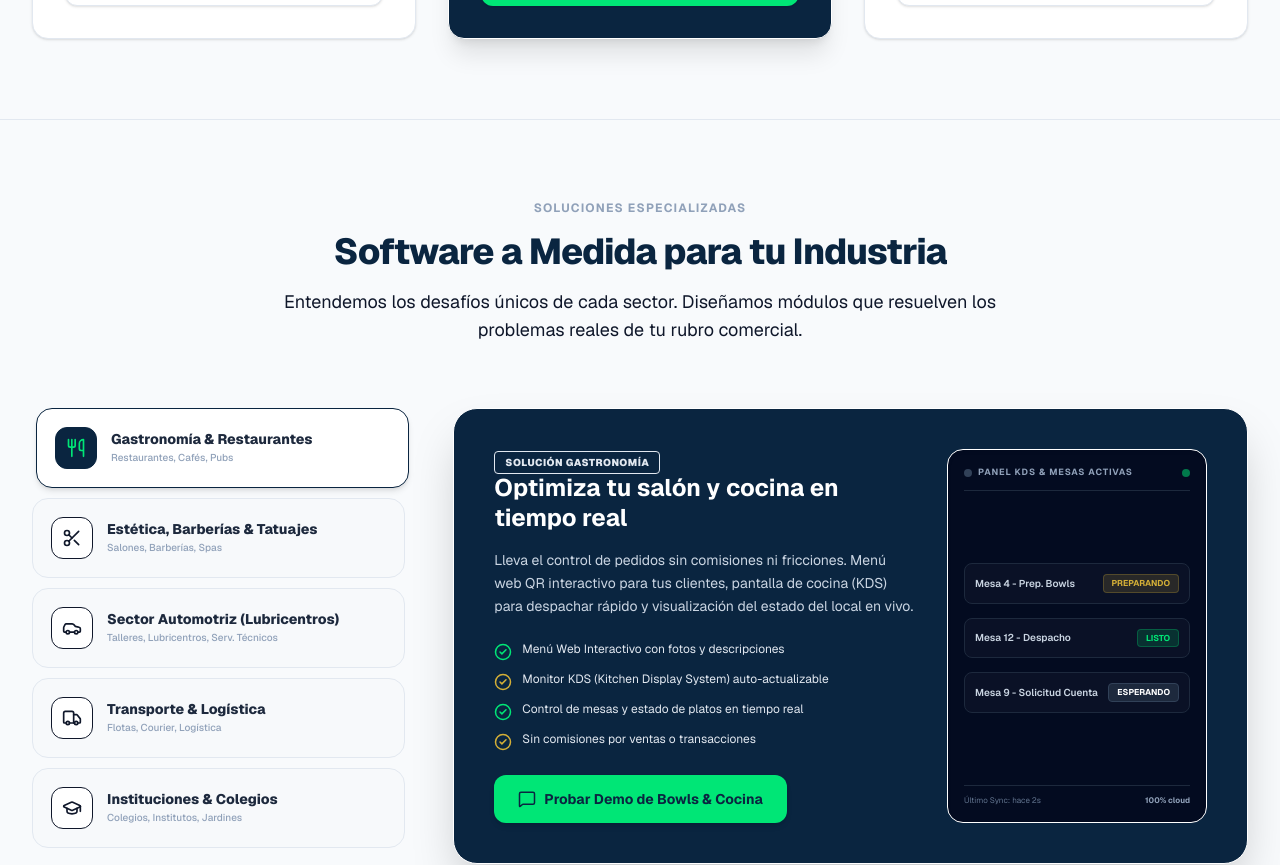
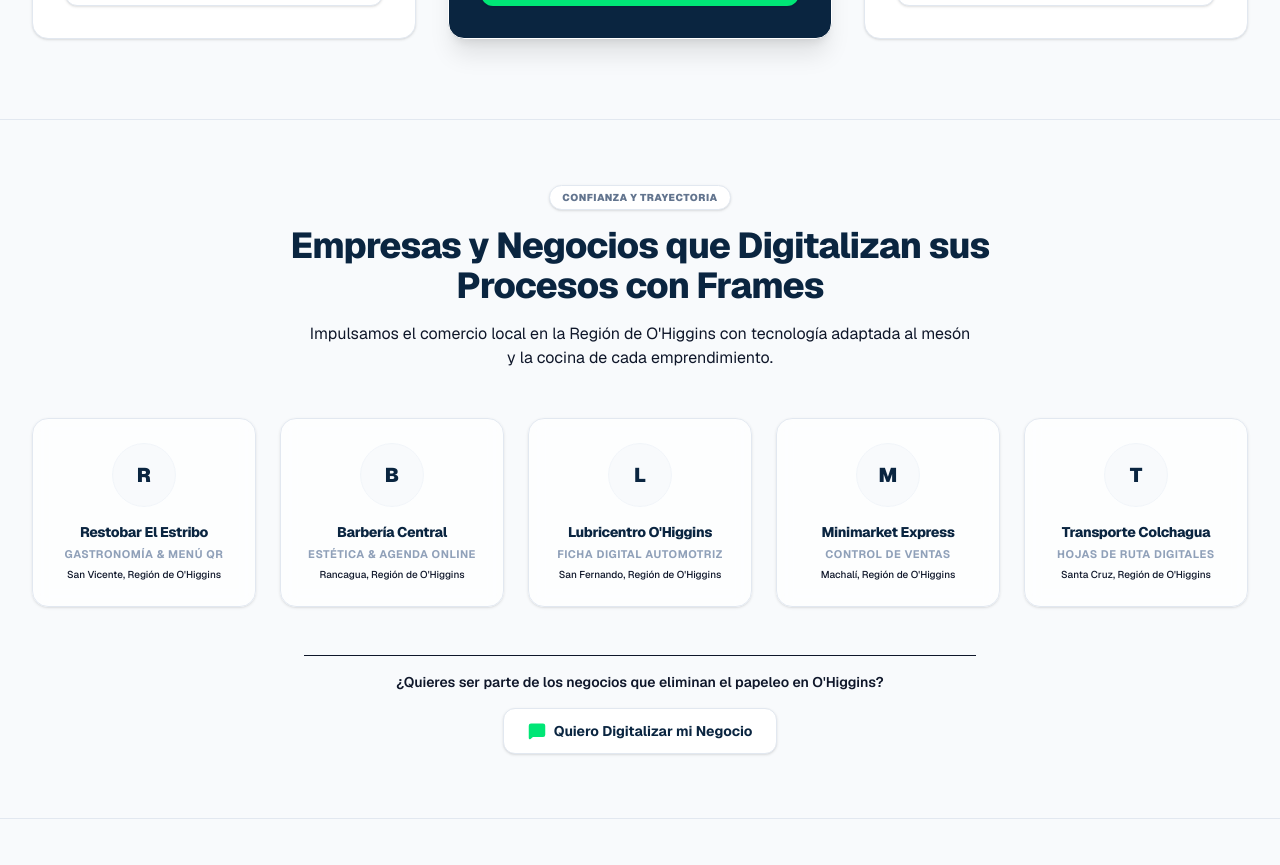
Before and after one commit to hpulgarc-sys/agencia-automatizacion-local, a Next.js app: page / in a window 1280 px wide. Shown: the part 2280-3145 px from the top of the page. Built offline with nearby package versions, Linux system fonts and the light colour scheme.

Commit message:
Creación e integración de componente ClientesSection

```diff
--- a/src/app/page.tsx
+++ b/src/app/page.tsx
@@ -1,6 +1,7 @@
 import Header from "@/components/Header";
 import Hero from "@/components/Hero";
 import Services from "@/components/Services";
+import ClientesSection from "@/components/ClientesSection";
 import NicheSolutions from "@/components/NicheSolutions";
 import BannerAnimado from "@/components/BannerAnimado";
 import Demos from "@/components/Demos";
@@ -18,6 +19,7 @@ export default function Home() {
         <BannerAnimado />
         <Hero />
         <Services />
+        <ClientesSection />
         <NicheSolutions />
         <Demos />
         <TurnkeyKit />
--- /dev/null
+++ b/src/components/ClientesSection.tsx
@@ -0,0 +1,96 @@
+"use client";
+
+import { MessageSquare } from "lucide-react";
+
+interface Cliente {
+  id: number;
+  nombre: string;
+  rubro: string;
+  comuna: string;
+  logoUrl?: string;
+}
+
+const CLIENTES: Cliente[] = [
+  { id: 1, nombre: "Restobar El Estribo", rubro: "Gastronomía & Menú QR", comuna: "San Vicente" },
+  { id: 2, nombre: "Barbería Central", rubro: "Estética & Agenda Online", comuna: "Rancagua" },
+  { id: 3, nombre: "Lubricentro O'Higgins", rubro: "Ficha Digital Automotriz", comuna: "San Fernando" },
+  { id: 4, nombre: "Minimarket Express", rubro: "Control de Ventas", comuna: "Machalí" },
+  { id: 5, nombre: "Transporte Colchagua", rubro: "Hojas de Ruta Digitales", comuna: "Santa Cruz" },
+];
+
+export default function ClientesSection() {
+  const whatsappUrl = "https://wa.me/56997913248?text=Hola,%20me%20interesa%20sumar%20mi%20negocio%20a%20Frames.";
+
+  return (
+    <section className="py-16 bg-slate-cold border-b border-slate-200">
+      <div className="max-w-7xl mx-auto px-4 sm:px-6 lg:px-8">
+
+        {/* Header */}
+        <div className="text-center max-w-3xl mx-auto mb-12 space-y-4">
+          <span className="inline-flex items-center bg-white border border-slate-200 px-3 py-1 rounded-full text-[10px] font-black uppercase tracking-wider text-slate-500 shadow-sm">
+            CONFIANZA Y TRAYECTORIA
+          </span>
+          <h2 className="text-3xl font-extrabold text-primary tracking-tight sm:text-4xl">
+            Empresas y Negocios que Digitalizan sus Procesos con Frames
+          </h2>
+          <p className="text-base text-slate-650 max-w-2xl mx-auto">
+            Impulsamos el comercio local en la Región de O&apos;Higgins con tecnología adaptada al mesón y la cocina de cada emprendimiento.
+          </p>
+        </div>
+
+        {/* Clients Grid */}
+        <div className="grid grid-cols-2 lg:grid-cols-5 gap-6 mb-12">
+          {CLIENTES.map((cliente, idx) => {
+            // Alternate hover border color between primary (navy) and accent (neon green)
+            const hoverBorderClass = idx % 2 === 0
+              ? "hover:border-accent hover:shadow-accent/5"
+              : "hover:border-primary hover:shadow-primary/5";
+
+            return (
+              <div
+                key={cliente.id}
+                className={`bg-white/70 backdrop-blur-sm border border-slate-200 rounded-2xl p-6 flex flex-col justify-between items-center text-center shadow-sm hover:shadow-lg transition-all duration-300 ${hoverBorderClass} group`}
+              >
+                {/* Visual Representation of Client Logo (since we don't have images) */}
+                <div className="w-16 h-16 rounded-full bg-slate-cold border border-slate-100 flex items-center justify-center mb-4 group-hover:scale-105 transition-transform duration-300">
+                  <span className="text-xl font-black text-primary group-hover:text-accent transition-colors">
+                    {cliente.nombre.charAt(0)}
+                  </span>
+                </div>
+
+                <div className="space-y-1">
+                  <h3 className="font-extrabold text-sm text-primary tracking-tight leading-snug">
+                    {cliente.nombre}
+                  </h3>
+                  <p className="text-[11px] font-bold text-slate-400 uppercase tracking-wider">
+                    {cliente.rubro}
+                  </p>
+                  <p className="text-[10px] text-slate-550 font-medium">
+                    {cliente.comuna}, Región de O&apos;Higgins
+                  </p>
+                </div>
+              </div>
+            );
+          })}
+        </div>
+
+        {/* CTA Footer */}
+        <div className="text-center pt-4 border-t border-slate-150 max-w-2xl mx-auto space-y-4">
+          <p className="text-sm font-semibold text-slate-650">
+            ¿Quieres ser parte de los negocios que eliminan el papeleo en O&apos;Higgins?
+          </p>
+          <a
+            href={whatsappUrl}
+            target="_blank"
+            rel="noopener noreferrer"
+            className="inline-flex items-center space-x-2 bg-white hover:bg-slate-cold text-primary hover:text-accent border border-slate-200 hover:border-accent px-6 py-3 rounded-xl text-sm font-bold shadow-sm transition-all duration-200 cursor-pointer"
+          >
+            <MessageSquare className="h-4.5 w-4.5 text-accent fill-current shrink-0" />
+            <span>Quiero Digitalizar mi Negocio</span>
+          </a>
+        </div>
+
+      </div>
+    </section>
+  );
+}
```
